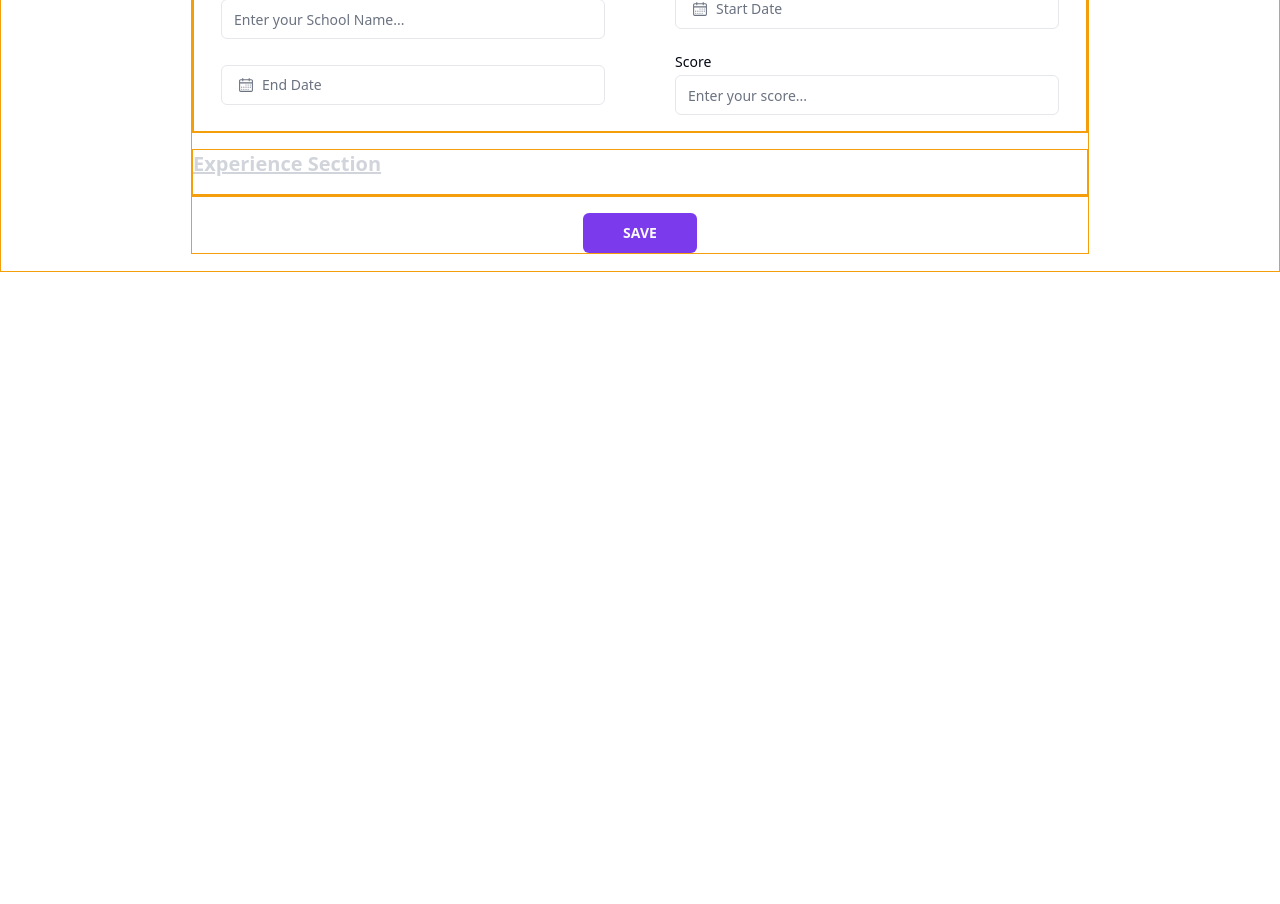
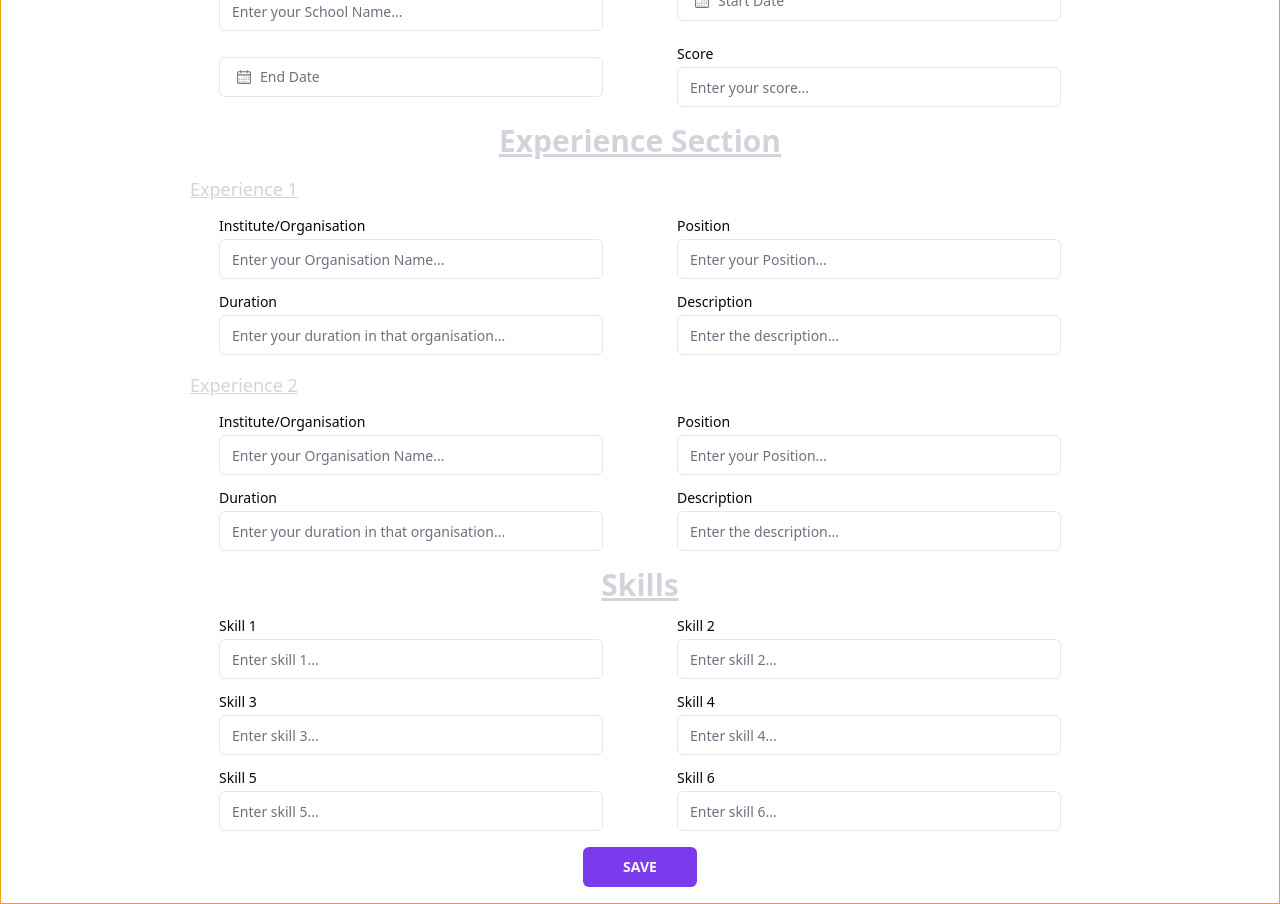
Before and after one commit to HarikrishnanYPR1707/EcliptiQ, a React (Vite) app: page /information in a window 1280 px wide. Shown: the part 760-1664 px from the top of the page. Before the commit the page ends 1032 px from the top, so only its background shows below. Built offline with nearby package versions, Linux system fonts and the light colour scheme; no server answers; a web font is replaced by a local one.

Commit message:
Added Changes

```diff
--- a/src/App.jsx
+++ b/src/App.jsx
@@ -25,3 +25,5 @@ const App = () => {
 };
 
 export default App;
+
+// lkjasdkfljlaksjdflkj
--- a/src/pages/Information.jsx
+++ b/src/pages/Information.jsx
@@ -5,17 +5,17 @@ import { Label } from "@/components/ui/label";
 
 const Information = () => {
   return (
-    <div className="mx-auto flex max-w-[900px] items-start justify-center border border-white py-4">
-      <div className="w-full border border-amber-500">
+    <div className="mx-auto flex max-w-[900px] items-start justify-center py-4">
+      <div className="w-full ">
         <h1 className="text-center text-[22px] font-black uppercase text-[#6d28d9] sm:text-4xl">
           Enter your information
         </h1>
         {/* Basic Information  */}
-        <div className="mt-4 border border-amber-500 ">
-          <h1 className="text-xl font-black text-gray-300 underline">
+        <div className="mt-4  ">
+          <h1 className="text-center text-xl font-black text-gray-300 underline lg:text-3xl">
             Basic Information
           </h1>
-          <div className="mt-4 grid grid-cols-1 justify-items-center gap-4 border border-amber-500 sm:grid-cols-2">
+          <div className="mt-4 grid grid-cols-1 justify-items-center gap-4  sm:grid-cols-2">
             <InputWithLabel
               label="First Name"
               type="text"
@@ -62,11 +62,11 @@ const Information = () => {
           </div>
         </div>
         {/* Education Details */}
-        <div className="mt-4 border border-amber-500 ">
-          <h1 className="text-xl font-black text-gray-300 underline">
+        <div className="mt-4  ">
+          <h1 className="text-center text-xl font-black text-gray-300 underline lg:text-3xl">
             Education Details
           </h1>
-          <div className="mt-4 border border-amber-500">
+          <div className="mt-4 ">
             {/* college section */}
             <div className="mb-4 mt-4 grid w-full grid-cols-1 items-center justify-items-center gap-4 border-b-2 pb-4 sm:grid-cols-2">
               <InputWithLabel
@@ -101,11 +101,116 @@ const Information = () => {
           </div>
         </div>
         {/* Experience Section */}
-        <div className="mt-4 border border-amber-500 ">
-          <h1 className="text-xl font-black text-gray-300 underline">
+        <div className="mt-4  ">
+          <h1 className="text-center text-xl font-black text-gray-300 underline lg:text-3xl">
             Experience Section
           </h1>
-          <div className="mt-4 border border-amber-500"></div>
+          <div className="mt-4 ">
+            <h1 className="mb-4 text-lg text-gray-300 underline">
+              Experience 1
+            </h1>
+            <div className="grid grid-cols-1 justify-items-center gap-4 sm:grid-cols-2">
+              <InputWithLabel
+                label="Institute/Organisation"
+                type="text"
+                placeholder="Enter your Organisation Name..."
+                required
+              />
+              <InputWithLabel
+                label="Position"
+                type="text"
+                placeholder="Enter your Position..."
+                required
+              />
+              <InputWithLabel
+                label="Duration"
+                type="text"
+                placeholder="Enter your duration in that organisation..."
+                required
+              />
+              <InputWithLabel
+                label="Description"
+                type="text"
+                placeholder="Enter the description..."
+                required
+              />
+            </div>
+          </div>
+          <div className="mt-4 ">
+            <h1 className="mb-4 text-lg text-gray-300 underline">
+              Experience 2
+            </h1>
+            <div className="grid grid-cols-1 justify-items-center gap-4 sm:grid-cols-2">
+              <InputWithLabel
+                label="Institute/Organisation"
+                type="text"
+                placeholder="Enter your Organisation Name..."
+                required
+              />
+              <InputWithLabel
+                label="Position"
+                type="text"
+                placeholder="Enter your Position..."
+                required
+              />
+              <InputWithLabel
+                label="Duration"
+                type="text"
+                placeholder="Enter your duration in that organisation..."
+                required
+              />
+              <InputWithLabel
+                label="Description"
+                type="text"
+                placeholder="Enter the description..."
+                required
+              />
+            </div>
+          </div>
+        </div>
+        {/* Skills */}
+        <div className="mt-4  ">
+          <h1 className="text-center text-xl font-black text-gray-300 underline lg:text-3xl">
+            Skills
+          </h1>
+          <div className="mt-4 grid grid-cols-1 justify-items-center gap-4 sm:grid-cols-2">
+            <InputWithLabel
+              label="Skill 1"
+              type="text"
+              placeholder="Enter skill 1..."
+              required
+            />
+            <InputWithLabel
+              label="Skill 2"
+              type="text"
+              placeholder="Enter skill 2..."
+              required
+            />
+            <InputWithLabel
+              label="Skill 3"
+              type="text"
+              placeholder="Enter skill 3..."
+              required
+            />
+            <InputWithLabel
+              label="Skill 4"
+              type="text"
+              placeholder="Enter skill 4..."
+              required
+            />
+            <InputWithLabel
+              label="Skill 5"
+              type="text"
+              placeholder="Enter skill 5..."
+              required
+            />
+            <InputWithLabel
+              label="Skill 6"
+              type="text"
+              placeholder="Enter skill 6..."
+              required
+            />
+          </div>
         </div>
         <div className="mt-4 grid justify-items-center">
           <Button className="px-10 font-black uppercase">Save</Button>
```
